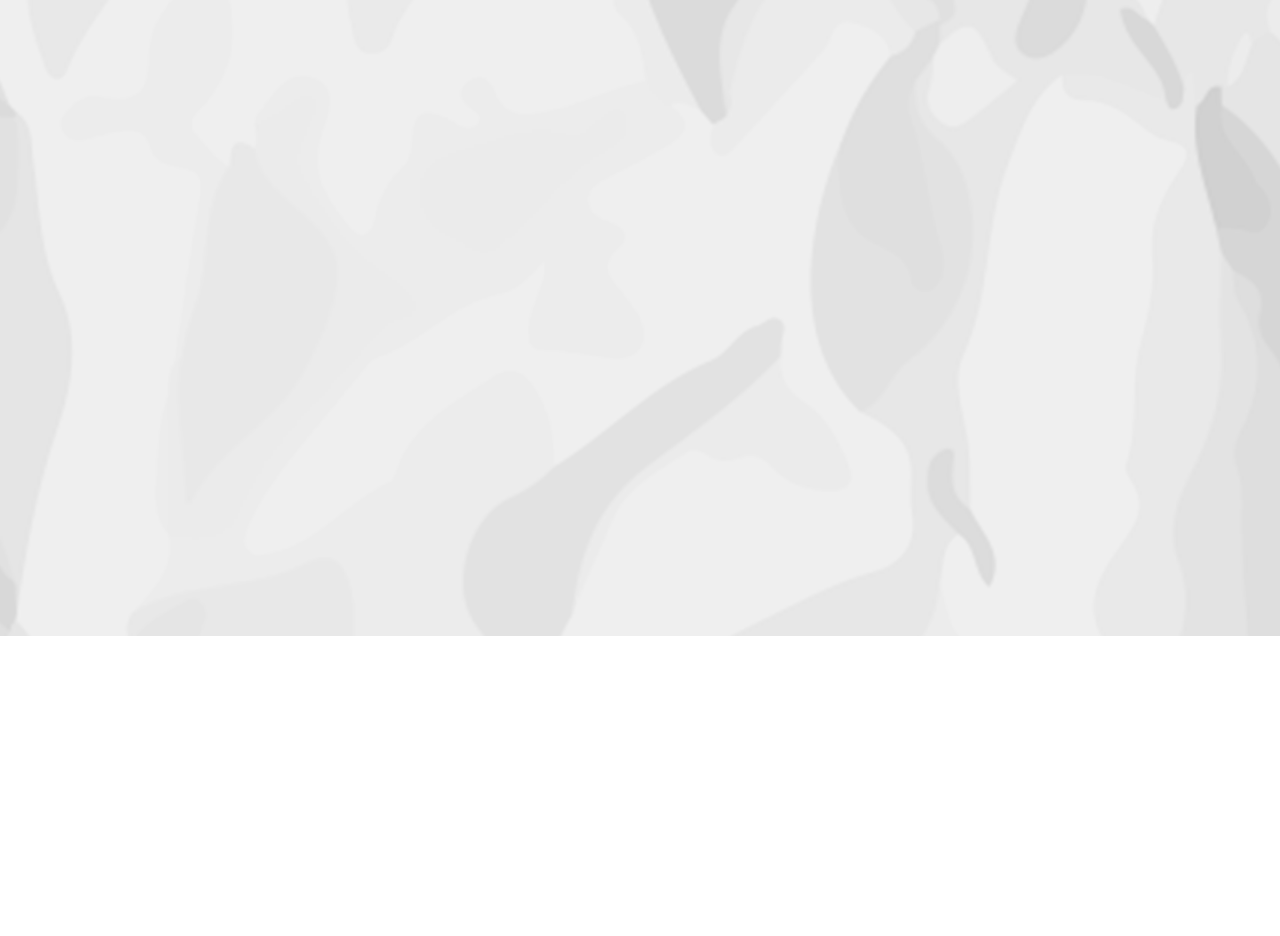
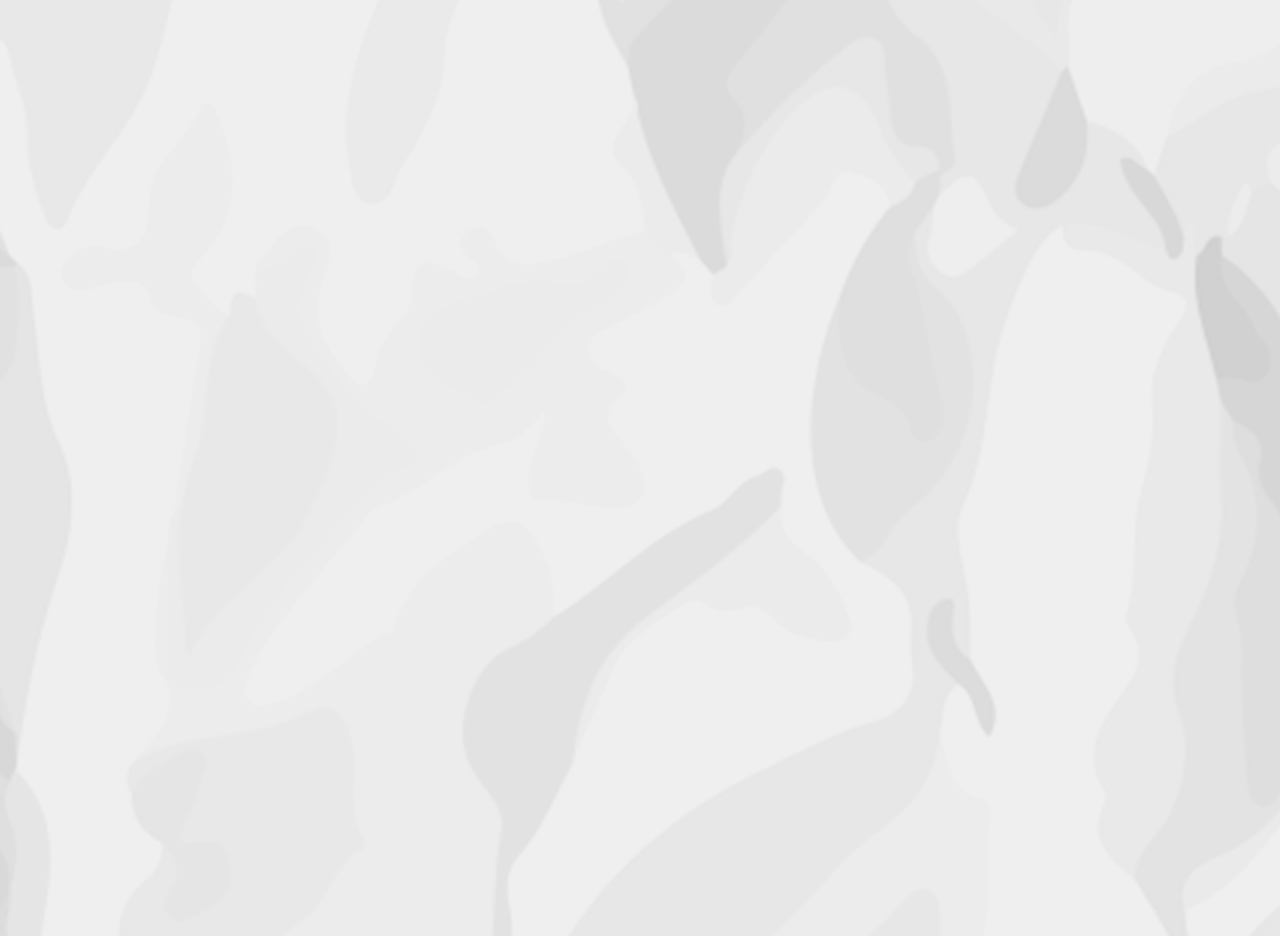
Before and after one commit to alex1987bystrov/hiking-store-react, a React (Create React App) app: page / in a window 1280 px wide. Shown: the part 1260-2196 px from the top of the page. Before the commit the page ends 1896 px from the top, so only its background shows below. Built offline with nearby package versions, Linux system fonts and the light colour scheme.

Commit message:
fixed nav-panel

```diff
--- a/src/App.css
+++ b/src/App.css
@@ -128,7 +128,10 @@ h1,h2,h3,h4,h5,h6 {
 
 
 .tours{
-  min-height: 1300px;
+  min-height: 800px;
+}
+.store{
+  min-height: 800px;
 }
 /*BURGER*/
 /* .burger{
--- a/src/components/ListItems.jsx
+++ b/src/components/ListItems.jsx
@@ -2,13 +2,7 @@
 import { v4 as uuidv4 } from 'uuid';
 
 export default function ListItems(props){
-    const links = [
-        {id:1, link:"#home-top"},
-        {id:2, link:"#about"},
-        {id:3, link:"#tours"},
-        {id:4, link:"#store"},
-        {id:5, link:"#contact"}
-    ];
+    const links = props.links;
     const nI = props.nOfItems;
     const nLI = props.nOfListItems;
     const index = props.index;
@@ -29,7 +23,6 @@ export default function ListItems(props){
     <li key = {uuidv4()}><a className = "nav-link active" href = {item.link}>{item.id}</a></li> :
     <li key = {uuidv4()}><a className = "nav-link" href = {item.link}>{item.id}</a></li>
     );
-    console.log(listItems[1].props.children.props.href);
     return(
         <ul className = "nav-panel-by-number-list">{listItems}</ul>
     );
--- a/src/components/NavByNumber.jsx
+++ b/src/components/NavByNumber.jsx
@@ -3,18 +3,27 @@ import ListItems from "./ListItems";
 
 
 export default function NavByNumber({nOfItems, nOfListItems}){
+    const links = [
+        {id:1, link:"#home-top"},
+        {id:2, link:"#about"},
+        {id:3, link:"#tours"},
+        {id:4, link:"#store"},
+        {id:5, link:"#contact"}
+    ];
     const [index, setIndex] = useState(0);
     function handleNext(){
         (index < nOfItems-1) ? setIndex(index => index + 1) : setIndex(0);
+        document.querySelector(links[(index < nOfItems-1) ? index+1 : 0].link).scrollIntoView({block:'center'});
     }
     function handlePrev(){
         (index > 0) ? setIndex(index => index - 1) : setIndex(nOfItems-1);
+        document.querySelector(links[(index > 0) ? index-1 : nOfItems-1].link).scrollIntoView({block:'center'});
     }
     return(
         <div className = "nav-by-number">
             <nav id = "nav-panel-by-number">
                 <div className = "arr-left" onClick = {handlePrev}></div>
-                <ListItems nOfListItems = {nOfListItems} nOfItems = {nOfItems} index = {index} />
+                <ListItems nOfListItems = {nOfListItems} nOfItems = {nOfItems} index = {index} links = {links}/>
                 <div className = "arr-right" onClick = {handleNext}></div>
             </nav>
         </div>
```
